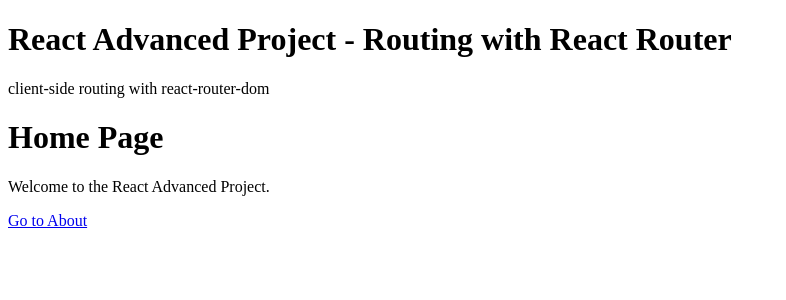
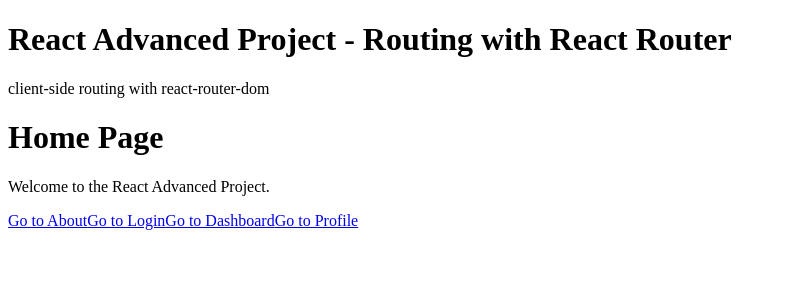
Before and after one commit to CodeByChaim/react-zero-to-hero, a React (Create React App) app: page / in a window 1280 px wide. Shown: the top 300 px of the page, without its empty margins (0-786 px from the left). Built offline with nearby package versions, Linux system fonts and the light colour scheme.

Commit message:
Step 4 (II): Implement dynamic routes and protect routes

```diff
--- a/src/App.tsx
+++ b/src/App.tsx
@@ -1,15 +1,18 @@
 import React from 'react';
 import AppRouter from './routes/Router';
 import Header from './components/Header';
-import TodoList from './components/TodoList';
+import { AuthProvider } from './context/AuthContext';
+// import TodoList from './components/TodoList';
 
 const App: React.FC = () => {
   return (
     <div>
       <Header title={'React Advanced Project - Routing with React Router'} />
       <p>{'client-side routing with react-router-dom'}</p>
-      <AppRouter />
-      {/*<TodoList />*/}
+      <AuthProvider>
+        <AppRouter />
+        {/*<TodoList />*/}
+      </AuthProvider>
     </div>
   );
 };
--- /dev/null
+++ b/src/context/AuthContext.tsx
@@ -0,0 +1,23 @@
+import React, { createContext, useContext, useState } from 'react';
+import { AuthContextType } from './type';
+
+const AuthContext = createContext<AuthContextType | null>(null);
+
+export const AuthProvider: React.FC<{ children: React.ReactNode }> = ({ children }) => {
+  const [isAuthenticated, setIsAuthenticated] = useState(false);
+
+  const login = () => setIsAuthenticated(true);
+  const logout = () => setIsAuthenticated(false);
+
+  return (
+    <AuthContext.Provider value={{ isAuthenticated, login, logout }}>
+      {children}
+    </AuthContext.Provider>
+  );
+};
+
+export const useAuth = () => {
+  const context = useContext(AuthContext);
+  if (!context) throw new Error('useAuth must be used within an AuthProvider');
+  return context;
+};
--- /dev/null
+++ b/src/context/type.d.ts
@@ -0,0 +1,5 @@
+export interface AuthContextType {
+  isAuthenticated: boolean;
+  login: () => void;
+  logout: () => void;
+}
--- /dev/null
+++ b/src/pages/Dashboard.tsx
@@ -0,0 +1,24 @@
+import React from 'react';
+import { useNavigate } from 'react-router-dom';
+import { useAuth } from '../context/AuthContext';
+
+const Dashboard: React.FC = () => {
+  const { logout } = useAuth();
+  const navigate = useNavigate();
+
+  return (
+    <div>
+      <h1>Dashboard</h1>
+      <button
+        onClick={() => {
+          logout();
+          navigate('/');
+        }}
+      >
+        Logout
+      </button>
+    </div>
+  );
+};
+
+export default Dashboard;
--- a/src/pages/Home.tsx
+++ b/src/pages/Home.tsx
@@ -8,6 +8,9 @@
       <p>Welcome to the React Advanced Project.</p>
       <nav>
         <Link to={'/about'}>Go to About</Link>
+        <Link to={'/login'}>Go to Login</Link>
+        <Link to={'/dashboard'}>Go to Dashboard</Link>
+        <Link to={'/profile'}>Go to Profile</Link>
       </nav>
     </div>
   );
--- /dev/null
+++ b/src/pages/Login.tsx
@@ -0,0 +1,22 @@
+import React from 'react';
+import { useNavigate } from 'react-router-dom';
+import { useAuth } from '../context/AuthContext';
+
+const Login: React.FC = () => {
+  const { login } = useAuth();
+  const navigate = useNavigate();
+
+  const handleLogin = () => {
+    login();
+    navigate('/dashboard');
+  };
+
+  return (
+    <div>
+      <h1>Login Page</h1>
+      <button onClick={handleLogin}>Login</button>
+    </div>
+  );
+};
+
+export default Login;
--- /dev/null
+++ b/src/pages/Profile.tsx
@@ -0,0 +1,15 @@
+import React from 'react';
+import { useParams } from 'react-router-dom';
+
+const Profile: React.FC = () => {
+  const { id } = useParams<{ id: string }>();
+
+  return (
+    <div>
+      <h1>Profile </h1>
+      <p>Viewing profile of user ID: {id}</p>
+    </div>
+  );
+};
+
+export default Profile;
--- /dev/null
+++ b/src/routes/ProtectedRoute.tsx
@@ -0,0 +1,17 @@
+import React from 'react';
+import { Navigate } from 'react-router-dom';
+
+interface ProtectedRouteProps {
+  isAuthenticated: boolean;
+  children: React.ReactNode;
+}
+
+const ProtectedRoute: React.FC<ProtectedRouteProps> = (props) => {
+  const { isAuthenticated, children } = props;
+  if (!isAuthenticated) {
+    return <Navigate to={'/login'} />;
+  }
+  return <>{children}</>;
+};
+
+export default ProtectedRoute;
--- a/src/routes/Router.tsx
+++ b/src/routes/Router.tsx
@@ -1,16 +1,33 @@
 import React from 'react';
 import { BrowserRouter as Router, Routes, Route } from 'react-router-dom';
-import HomePage from '../pages/Home';
-import AboutPage from '../pages/About';
-import NotFoundPage from '../pages/NotFound';
+import ProtectedRoute from './ProtectedRoute';
+import { useAuth } from '../context/AuthContext';
+import About from '../pages/About';
+import Dashboard from '../pages/Dashboard';
+import Home from '../pages/Home';
+import Login from '../pages/Login';
+import NotFound from '../pages/NotFound';
+import Profile from '../pages/Profile';
 
 const AppRouter: React.FC = () => {
+  const { isAuthenticated } = useAuth();
+
   return (
     <Router>
       <Routes>
-        <Route path={'/'} element={<HomePage />} />
-        <Route path={'/about'} element={<AboutPage />} />
-        <Route path={'*'} element={<NotFoundPage />} />
+        <Route path={'/'} element={<Home />} />
+        <Route path={'/about'} element={<About />} />
+        <Route path={'/login'} element={<Login />} />
+        <Route
+          path={'/dashboard'}
+          element={
+            <ProtectedRoute isAuthenticated={isAuthenticated}>
+              <Dashboard />
+            </ProtectedRoute>
+          }
+        />
+        <Route path={'/profile/:id'} element={<Profile />} />
+        <Route path={'*'} element={<NotFound />} />
       </Routes>
     </Router>
   );
```
Also changed, not shown: .eslintrc.json, 1 other file (tests, documents, lock files or other folders).
